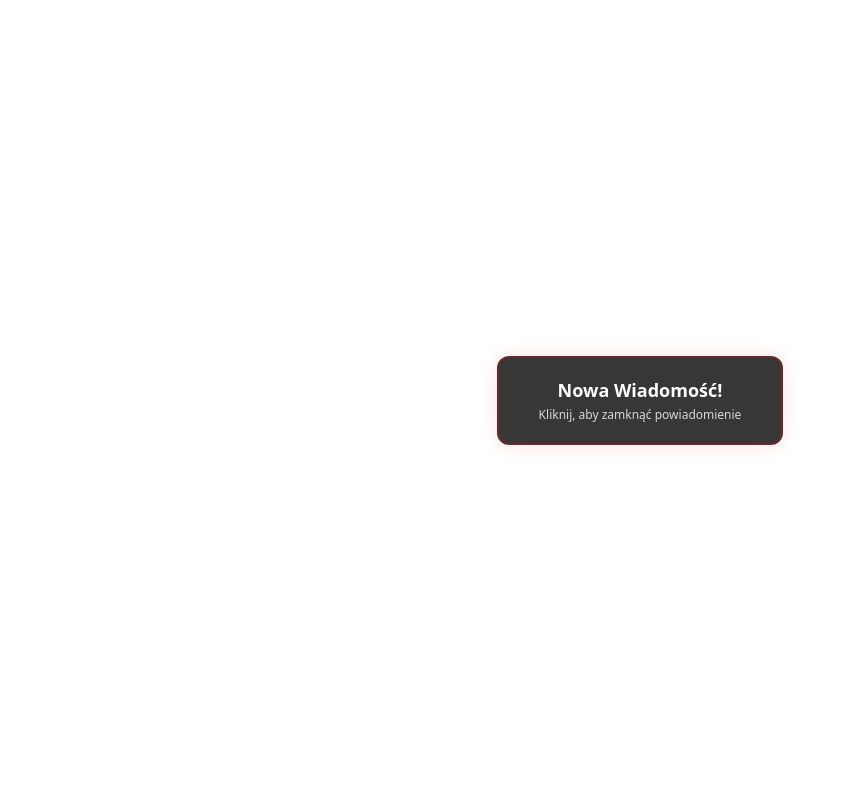
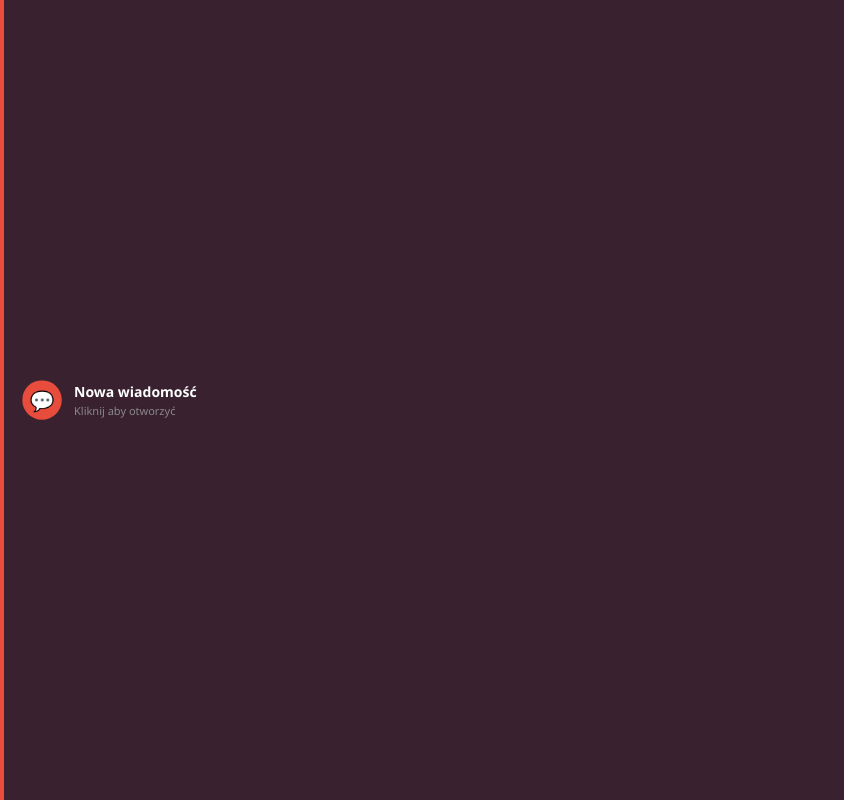
Before and after one commit to maciejbulik-afk/chat, a website built with Vite: page notification.html in a window 1280 px wide. Shown: the whole page, without its empty margins (0-844 px from the left). Built offline with nearby package versions, Linux system fonts and the light colour scheme.

Commit message:
Fix notifications

```diff
--- a/notification.html
+++ b/notification.html
@@ -1,65 +1,92 @@
 <!doctype html>
-<html lang="en">
+<html lang="pl">
   <head>
     <meta charset="UTF-8" />
     <meta name="viewport" content="width=device-width, initial-scale=1.0" />
     <title>Notification</title>
     <style>
+      * { margin: 0; padding: 0; box-sizing: border-box; }
       body {
-        margin: 0;
         overflow: hidden;
-        background: transparent;
-        font-family: system-ui, sans-serif;
+        font-family: 'Segoe UI', system-ui, sans-serif;
+        display: flex;
+        align-items: center;
+        height: 100vh;
+        background: #1a1a2e;
+        cursor: pointer;
+        user-select: none;
+      }
+      .notification {
+        display: flex;
+        align-items: center;
+        gap: 14px;
+        width: 100%;
+        height: 100%;
+        padding: 0 20px;
+        border-left: 4px solid #e74c3c;
+        animation: pulse-bg 2s ease-in-out infinite;
+      }
+      .icon {
+        flex-shrink: 0;
+        width: 36px;
+        height: 36px;
+        background: #e74c3c;
+        border-radius: 50%;
         display: flex;
         align-items: center;
         justify-content: center;
-        height: 100vh;
+        font-size: 18px;
+        animation: pulse-icon 2s ease-in-out infinite;
       }
-      .notification {
-        background-color: rgba(20, 20, 20, 0.85);
-        color: white;
-        border-radius: 12px;
-        padding: 20px 40px;
-        box-shadow: 0 4px 20px rgba(0, 0, 0, 0.5);
-        border: 2px solid rgba(255, 0, 0, 0.5);
-        cursor: pointer;
-        animation: pulse-border 1.5s infinite;
-        text-align: center;
+      .text {
+        flex: 1;
+        min-width: 0;
       }
       .title {
-        font-weight: 800;
-        font-size: 18px;
-        margin-bottom: 4px;
+        font-weight: 700;
+        font-size: 14px;
+        color: #fff;
+        white-space: nowrap;
+        overflow: hidden;
+        text-overflow: ellipsis;
       }
-      @keyframes pulse-border {
-        0% {
-          border-color: rgba(255, 0, 0, 0.8);
-          box-shadow: 0 0 10px rgba(255, 0, 0, 0.4);
-        }
-        50% {
-          border-color: rgba(255, 0, 0, 0.2);
-          box-shadow: 0 0 20px rgba(255, 0, 0, 0.1);
-        }
-        100% {
-          border-color: rgba(255, 0, 0, 0.8);
-          box-shadow: 0 0 10px rgba(255, 0, 0, 0.4);
-        }
+      .subtitle {
+        font-size: 11px;
+        color: #888;
+        margin-top: 2px;
+      }
+      @keyframes pulse-bg {
+        0%, 100% { background: rgba(231, 76, 60, 0.08); }
+        50% { background: rgba(231, 76, 60, 0.15); }
+      }
+      @keyframes pulse-icon {
+        0%, 100% { transform: scale(1); }
+        50% { transform: scale(1.1); }
       }
     </style>
   </head>
   <body>
-    <div class="notification" id="notification-card">
-      <div class="title">Nowa Wiadomość!</div>
-      <div style="font-size: 12px; opacity: 0.8;">Kliknij, aby zamknąć powiadomienie</div>
+    <div class="notification">
+      <div class="icon">💬</div>
+      <div class="text">
+        <div class="title" id="notif-title">Nowa wiadomość</div>
+        <div class="subtitle">Kliknij aby otworzyć</div>
+      </div>
     </div>
     <script type="module">
       import { getCurrentWindow } from '@tauri-apps/api/window';
+
+      // Wyswietl nazwe nadawcy z tytulu okna
+      const win = getCurrentWindow();
+      try {
+        const t = await win.title();
+        if (t && t !== 'Notification') {
+          document.getElementById('notif-title').textContent = t;
+        }
+      } catch(e) {}
+
       document.body.addEventListener('click', async () => {
-        try {
-          await getCurrentWindow().close();
-        } catch (e) {
-          console.error(e);
-        }
+        try { await win.close(); } catch(e) {}
       });
     </script>
   </body>
--- a/src-tauri/permissions/notifications.toml
+++ b/src-tauri/permissions/notifications.toml
@@ -7,5 +7,6 @@ commands.allow = [
     "play_notification_sound",
     "create_notification_window",
     "close_notification_window",
-    "upload_file_stream"
+    "upload_file_stream",
+    "set_tray_alert"
 ]
```
Also changed, not shown: src-tauri/icons/32x32-alert.png (added), 1 other file.
